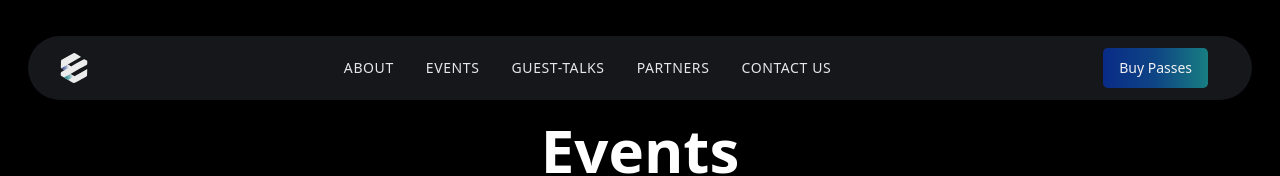
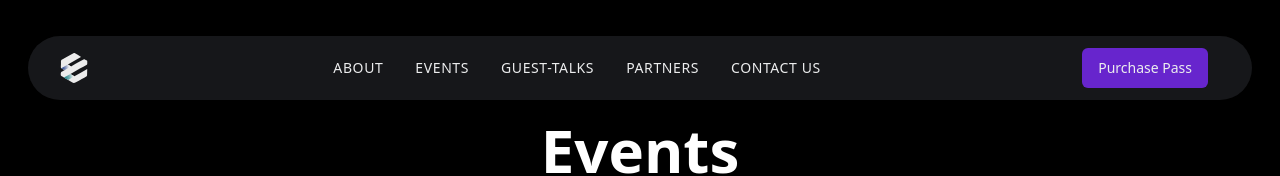
Before and after one commit to ecelliitbhu/E-Summit-25, a Next.js app: page /events in a window 1280 px wide. Shown: the top 176 px of the page. Built offline with nearby package versions, Linux system fonts and the light colour scheme.

Commit message:
Navbar done

```diff
--- a/app/globals.css
+++ b/app/globals.css
@@ -6,26 +6,26 @@
     :root {
         --primary-color: mediumslateblue;
 
-        --background: 0 0% 100%;
-        --foreground: 224 71.4% 4.1%;
-        --card: 0 0% 100%;
-        --card-foreground: 224 71.4% 4.1%;
-        --popover: 0 0% 100%;
-        --popover-foreground: 224 71.4% 4.1%;
-        --primary: 262.1 83.3% 57.8%;
+        --background: 224 71.4% 4.1%;
+        --foreground: 210 20% 98%;
+        --card: 224 71.4% 4.1%;
+        --card-foreground: 210 20% 98%;
+        --popover: 224 71.4% 4.1%;
+        --popover-foreground: 210 20% 98%;
+        --primary: 263.4 70% 50.4%;
         --primary-foreground: 210 20% 98%;
-        --secondary: 220 14.3% 95.9%;
-        --secondary-foreground: 220.9 39.3% 11%;
-        --muted: 220 14.3% 95.9%;
-        --muted-foreground: 220 8.9% 46.1%;
-        --accent: 220 14.3% 95.9%;
-        --accent-foreground: 220.9 39.3% 11%;
-        --destructive: 0 84.2% 60.2%;
+        --secondary: 215 27.9% 16.9%;
+        --secondary-foreground: 210 20% 98%;
+        --muted: 215 27.9% 16.9%;
+        --muted-foreground: 217.9 10.6% 64.9%;
+        --accent: 215 27.9% 16.9%;
+        --accent-foreground: 210 20% 98%;
+        --destructive: 0 62.8% 30.6%;
         --destructive-foreground: 210 20% 98%;
-        --border: 220 13% 91%;
-        --input: 220 13% 91%;
-        --ring: 262.1 83.3% 57.8%;
-        --radius: 0.3rem;
+        --border: 215 27.9% 16.9%;
+        --input: 215 27.9% 16.9%;
+        --ring: 263.4 70% 50.4%;
+        --radius: 0.5rem;
     }
 
     /*.dark {*/
--- a/components/Navbar.tsx
+++ b/components/Navbar.tsx
@@ -4,6 +4,16 @@ import Image from "next/image";
 import logo from "@/public/e-summit.svg";
 import { Button } from "@/components/ui/button";
 import Link from "next/link";
+import { Menu } from "lucide-react";
+import {
+  DropdownMenu,
+  DropdownMenuContent,
+  DropdownMenuGroup,
+  DropdownMenuItem,
+  DropdownMenuLabel,
+  DropdownMenuSeparator,
+  DropdownMenuTrigger,
+} from "@/components/ui/dropdown-menu";
 
 interface OwnProps {}
 
@@ -52,7 +62,7 @@ const Navbar: FunctionComponent<Props> = (props) => {
   }, []);
   return (
     <header className="w-[100%] sticky z-10 top-8 max-w-[76.5rem] m-auto lg:p-0 ">
-      <nav className="w-full rounded-full z-10 bg-background  opacity-95  md:absolute fixed mt-1">
+      <nav className="w-full rounded-full z-10 bg-background opacity-95  md:absolute fixed mt-1">
         <div className={"relative block px-8"}>
           <div
             className={
@@ -82,10 +92,10 @@ const Navbar: FunctionComponent<Props> = (props) => {
                     <li key={index}>
                       <Link href={navigator.link} className="no-underline">
                         <Button
-                          className={"text-secondary font-light"}
+                          className={"text-primary-foreground"}
                           variant={"link"}
                         >
-                          <span className="">{navigator.name}</span>
+                          {navigator.name}
                         </Button>
                       </Link>
                     </li>
@@ -94,37 +104,40 @@ const Navbar: FunctionComponent<Props> = (props) => {
               </ul>
             </div>
             <div className={"relative lg:hidden"}>
-            <Button onClick={() => setIsDropdownOpen(!isDropdownOpen)} className="bg-transparent">
-              <svg xmlns="http://www.w3.org/2000/svg" fill="none" viewBox="0 0 24 24" stroke="currentColor" className="h-6 w-6 text-white bg-transparent">
-                <path strokeLinecap="round" strokeLinejoin="round" strokeWidth={2} d="M4 6h16M4 12h16M4 18h16" className="bg-transparent" />
-              </svg>
+              <DropdownMenu>
+                <DropdownMenuTrigger asChild>
+                  <Button
+                    onClick={() => setIsDropdownOpen(!isDropdownOpen)}
+                    variant={"outline"}
+                  >
+                    <Menu />
                   </Button>
+                </DropdownMenuTrigger>
                 {isDropdownOpen && (
-                <ul className="dropdown-menu absolute w-full left-0 bg-background pr-24">
+                  <DropdownMenuContent align="start" className="w-56 mr-4">
+                    <DropdownMenuLabel>Navigation</DropdownMenuLabel>
+                    <DropdownMenuSeparator />
+                    <DropdownMenuGroup>
                       {nav.map((navigator, index) => {
                         return (
-                      <li key={index}>
-                        <Link href={navigator.link} className="no-underline">
-                          <Button className={"text-secondary font-light"} variant={"link"}>
-                            <span className="text-white">{navigator.name}</span>
-                          </Button>
+                          <DropdownMenuItem key={index}>
+                            <Link
+                              href={navigator.link}
+                              className="no-underline"
+                            >
+                              {navigator.name}
                             </Link>
-                      </li>
+                          </DropdownMenuItem>
                         );
                       })}
-                </ul>
+                    </DropdownMenuGroup>
+                  </DropdownMenuContent>
                 )}
+              </DropdownMenu>
             </div>
             <div className={"hidden lg:block"}>
               <Link href={"/payment"} className="no-underline">
-                <Button
-                  type="button"
-                  className={
-                    "rounded-lg bg-gradient-to-r from-[#0A2E8F] via-[#0F498D] to-[#1A8589] text-white focus-visible:outline-none"
-                  }
-                >
-                  Buy Passes
-                </Button>
+                <Button variant={"default"}>Purchase Pass</Button>
               </Link>
             </div>
           </div>
@@ -135,244 +148,3 @@ const Navbar: FunctionComponent<Props> = (props) => {
 };
 
 export default Navbar;
-
-// <div className="flex items-center lg:hidden max-h-10 mx-4">
-//     <label
-//         role="button"
-//         htmlFor="toggle_nav"
-//         aria-label="humburger"
-//         id="hamburger"
-//         className="relative  p-6 -mr-6"
-//     >
-//         <div
-//             aria-hidden="true"
-//             id="line"
-//             className="m-auto h-0.5 w-6 rounded bg-sky-900 dark:bg-gray-300 transition duration-300"
-//         ></div>
-//         <div
-//             aria-hidden="true"
-//             id="line2"
-//             className="m-auto mt-2 h-0.5 w-6 rounded bg-sky-900 dark:bg-gray-300 transition duration-300"
-//         ></div>
-//     </label>
-// </div>
-
-// <nav
-//   className={`${
-//     // scrolling ? "bg-black" : "bg-transparent"
-//   } z-10 opacity-95 py-4 flex gap-6 md:gap-10 w-full justify-center items-center fixed top-0`}
-// >
-// <nav className={'flex gap-6 md:gap-10 justify-between top-4 rounded-2xl'}>
-{
-  /*<input*/
-}
-{
-  /*  type="checkbox"*/
-}
-{
-  /*  name="toggle_nav"*/
-}
-{
-  /*  id="toggle_nav"*/
-}
-{
-  /*  className="hidden peer"*/
-}
-{
-  /*/>*/
-}
-{
-  /*<div className={'flex justify-between items-center w-full h-full gap-2 capitalize p-3'}>*/
-}
-{
-  /*<Link*/
-}
-{
-  /*    href="/"*/
-}
-{
-  /*    aria-label="logo"*/
-}
-{
-  /*    className="block w-8 -m-4 items-center"*/
-}
-{
-  /*>*/
-}
-{
-  /*  <Image*/
-}
-{
-  /*      src={logo}*/
-}
-{
-  /*      style={{ width: "40px", height: "40px" }}*/
-}
-{
-  /*      alt="E-Summit'24 logo"*/
-}
-{
-  /*      className=" scale-150 md:ml-2 sm:w-32"*/
-}
-{
-  /*  />*/
-}
-{
-  /*</Link>*/
-}
-{
-  /*    <div className="w-full px-6 flex justify-between items-center lg:w-max md:px-0 gap-28">*/
-}
-
-// {/
-
-{
-  /*  <div*/
-}
-{
-  /*    className="hidden absolute top-full transition translate-y-1 lg:peer-checked:translate-y-0 lg:translate-y-0 right-0 */
-}
-{
-  /*          lg:top-0 lg:relative peer-checked:flex w-1/2 */
-}
-{
-  /*          lg:flex lg:flex-row flex-col*/
-}
-{
-  /*          flex-wrap justify-end items-center */
-}
-{
-  /*          gap-6 p-6 rounded-xl*/
-}
-{
-  /*          bg-black dark:bg-gray-900 lg:gap-0*/
-}
-{
-  /*          lg:p-0*/
-}
-{
-  /*          lg:bg-transparent lg:w-auto"*/
-}
-{
-  /*  >*/
-}
-{
-  /*    <div className="text-black dark:text-white lg:pr-4 lg:w-auto w-full lg:pt-0 gap:0.7rem">*/
-}
-{
-  /*      <ul*/
-}
-{
-  /*        className="*/
-}
-{
-  /*                  tracking-wide*/
-}
-{
-  /*                  font-light*/
-}
-{
-  /*                  text-2xl flex-col flex*/
-}
-{
-  /*                  lg:flex-row*/
-}
-{
-  /*                  gap-6 lg:gap-0"*/
-}
-{
-  /*      >*/
-}
-{
-  /*        {nav.map((navigator, index) => {*/
-}
-{
-  /*          return (*/
-}
-{
-  /*            <li key={index}>*/
-}
-{
-  /*              <Link href={navigator.link} className="no-underline">*/
-}
-{
-  /*                <Button*/
-}
-{
-  /*                  className={*/
-}
-{
-  /*                    "text-white font-light dark:text-white no-underline"*/
-}
-{
-  /*                  }*/
-}
-{
-  /*                  variant={"link"}*/
-}
-{
-  /*                >*/
-}
-{
-  /*                  <span className="font-semibold">*/
-}
-{
-  /*                    {navigator.name}*/
-}
-{
-  /*                  </span>*/
-}
-{
-  /*                </Button>*/
-}
-{
-  /*              </Link>*/
-}
-{
-  /*            </li>*/
-}
-{
-  /*          );*/
-}
-{
-  /*        })}*/
-}
-{
-  /*      </ul>*/
-}
-{
-  /*    </div>*/
-}
-{
-  /*</div>*/
-}
-{
-  /*        <Button*/
-}
-{
-  /*          type="button"*/
-}
-{
-  /*          className={*/
-}
-{
-  /*            "rounded-lg bg-gradient-to-r from-[#0A2E8F] via-[#0F498D] to-[#1A8589] text-white focus-visible:outline-none"*/
-}
-{
-  /*          }*/
-}
-{
-  /*        >*/
-}
-{
-  /*          Register*/
-}
-{
-  /*        </Button>*/
-}
-{
-  /*  </div>*/
-}
-{
-  /*</nav>*/
-}
```
Lines whose indentation alone changed are shown as unchanged.
